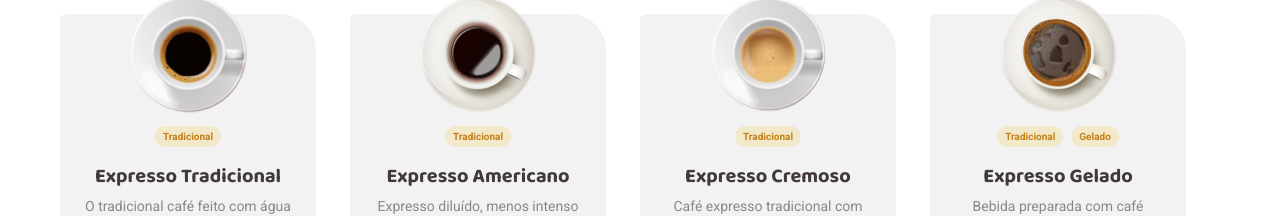
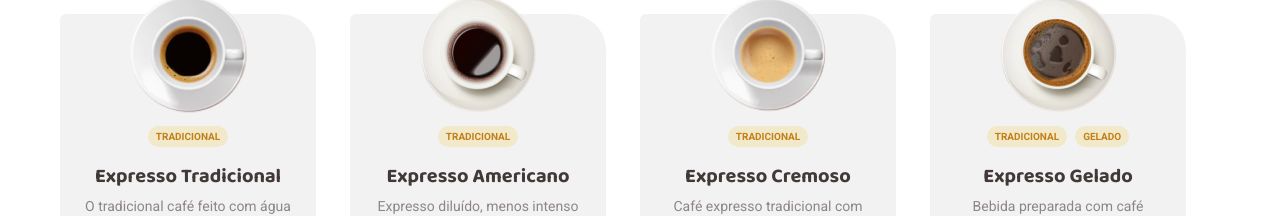
Before and after one commit to CarlosAlexandredevv/Coffee-delivery, a React (Vite) app: page / in a window 1280 px wide. Shown: the part 730-946 px from the top of the page. Built offline with nearby package versions, Linux system fonts and the light colour scheme.

Commit message:
refactor

```diff
--- a/src/components/ui/CardHome.tsx
+++ b/src/components/ui/CardHome.tsx
@@ -11,7 +11,7 @@ export function CardHome() {
           className="flex flex-col h-[310px] max-w-[256px] items-center bg-base-card px-4 rounded-tl-md rounded-tr-[36px] rounded-bl-[36px] rounded-br-md relative mb-11 dark:bg-zinc-800"
         >
           <img
-            className="size-[120px] absolute -top-5"
+            className="size-[120px] absolute -top-5 select-none"
             src={coffee.img}
             alt={coffee.name}
           />
@@ -21,14 +21,14 @@ export function CardHome() {
               {coffee.tags.map((tag) => (
                 <span
                   key={`${coffee.id}-${tag}`}
-                  className="text-yellow-dark font-roboto font-bold text-[0.625rem] bg-yellow-light px-2 py-1 rounded-full leading-line"
+                  className="text-yellow-dark font-roboto font-bold text-[0.625rem] bg-yellow-light px-2 py-1 rounded-full leading-line uppercase select-none"
                 >
                   {tag}
                 </span>
               ))}
             </div>
           ) : (
-            <span className="text-yellow-dark font-roboto font-bold text-[0.625rem] bg-yellow-light px-2 py-1 rounded-full leading-line mt-28 mb-4">
+            <span className="text-yellow-dark font-roboto font-bold text-[0.625rem] bg-yellow-light px-2 py-1 rounded-full leading-line mt-28 mb-4 uppercase select-none">
               {coffee.tags[0]}
             </span>
           )}
--- a/src/components/ui/InputNumber.tsx
+++ b/src/components/ui/InputNumber.tsx
@@ -15,7 +15,7 @@ export function InputNumber() {
   }
 
   return (
-    <div className="flex items-center bg-base-button gap-1 p-2 rounded-md">
+    <div className="flex items-center bg-base-button gap-1 p-2 rounded-md select-none">
       <Minus
         className="text-purple hover:text-purple-dark duration-300 cursor-pointer"
         size={14}
```
